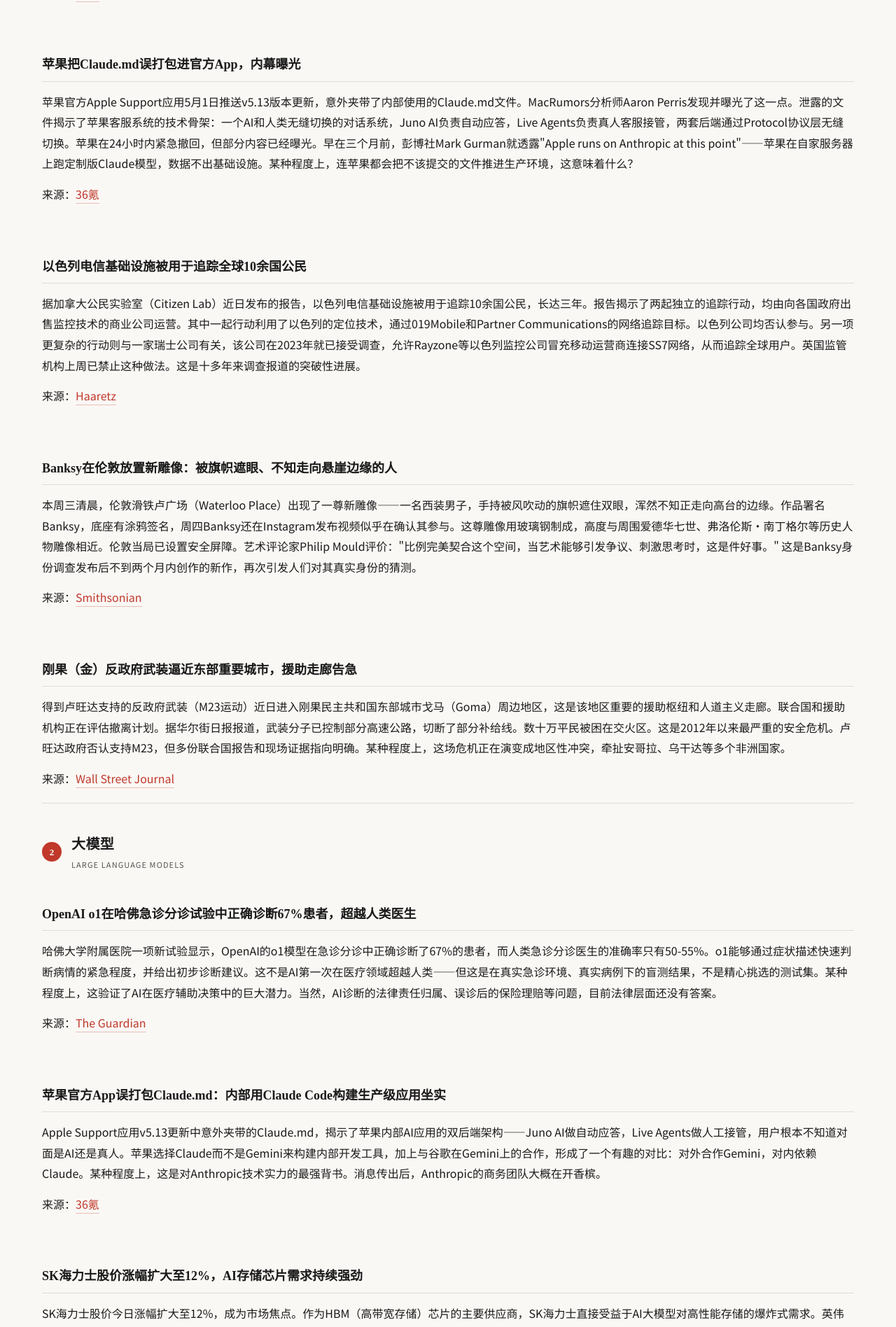
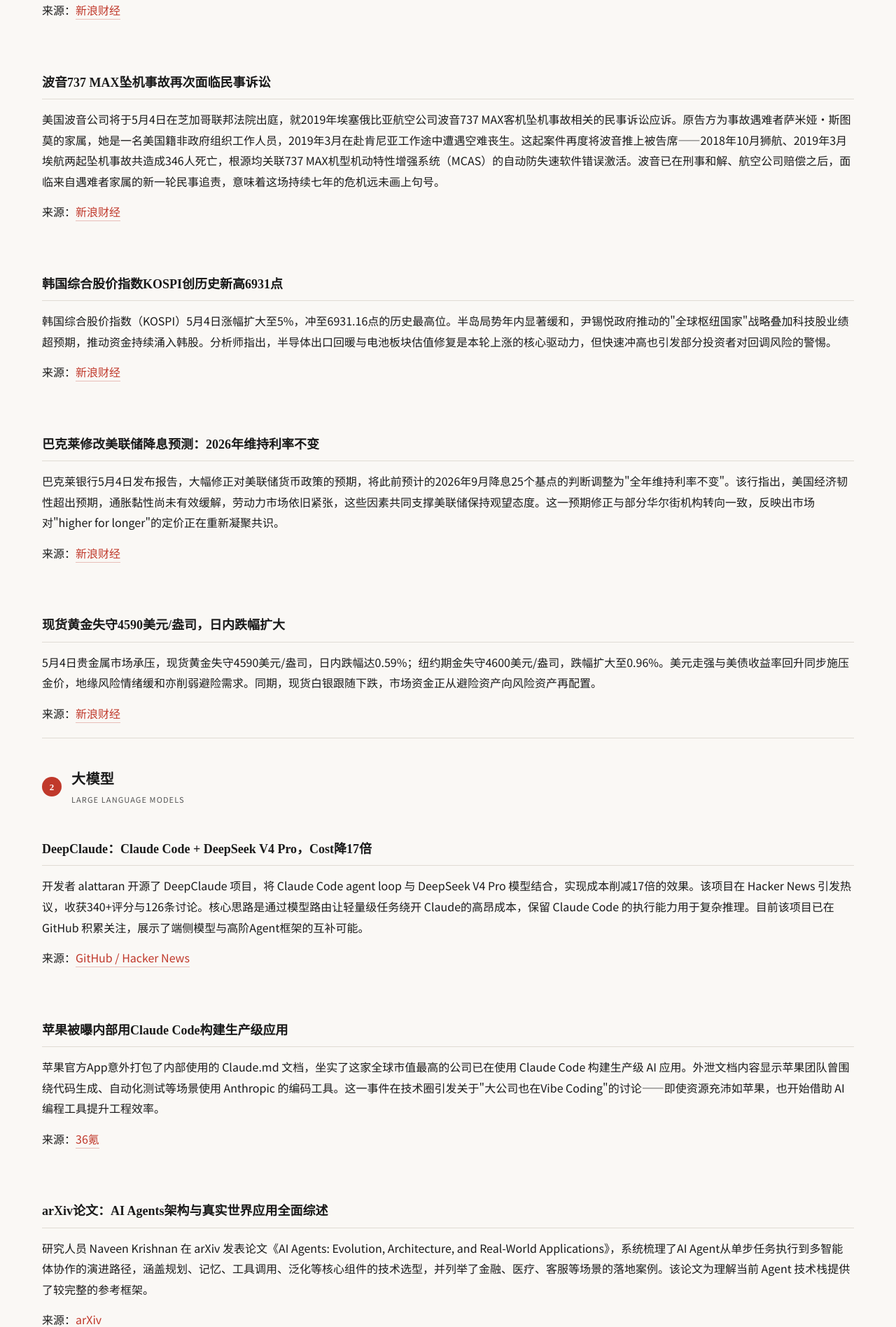
Before and after one commit to x-half/tyche, a Next.js app in the folder news-site/: page /articles/2026-05-04 in a window 1280 px wide. Shown: the part 698-2594 px from the top of the page at 70% size. Built offline with nearby package versions, Linux system fonts and the light colour scheme.

Commit message:
feat: 日报 2026-05-04

```diff
--- a/news-site/app/articles/2026-05-04/page.tsx
+++ b/news-site/app/articles/2026-05-04/page.tsx
@@ -1,8 +1,8 @@
 import { Metadata } from 'next'
 
 export const metadata: Metadata = {
-  title: '📮 2026.05.04 · 国际・AI・Agent 日报',
-  description: '马斯克法庭承认Grok蒸馏ChatGPT；OpenAI o1急诊诊断超人类医生；苹果内部代码泄露暴露Claude应用',
+  title: '📮 2026-05-04 · 国际・AI・Agent 日报',
+  description: '国际・AI・Agent 日报，聚焦全球政治与大模型进展',
 }
 
 export default function ArticlePage() {
@@ -22,7 +22,7 @@
           </div>
           <h1>国际・AI・Agent 日报</h1>
           <div className="article-note">
-            <strong>编者按：</strong>三个板块各挑了一条真正值得聊的。不是快讯合集，是有&quot;认知增量&quot;的事件。有些读起来可能不舒服，但它发生了。
+            <strong>编者按：</strong>今天的关键词是"撤退"——阿联酋退出欧佩克+、巴克莱不再押注美联储降息、韩国人却在股市里创了历史新高。AI这边，国产具身智能开始万台级量产，中美两边的工程师在聊同一个问题：怎么让机器人真正落地。
           </div>
         </section>
 
@@ -37,33 +37,33 @@
           </div>
 
           <div className="article-sub">
-            <h3>马斯克诉OpenAI案第四天：亲口承认Grok蒸馏了ChatGPT</h3>
-            <p>4月30日，加州奥克兰联邦法院，马斯克诉OpenAI案进入第四天。OpenAI首席律师William Savitt当庭追问：xAI是否蒸馏了OpenAI的模型？马斯克先是打了个太极，说&quot;所有AI公司都在这么干&quot;，随后被迫承认&quot;部分如此&quot;。这一幕极具讽刺意味——一边起诉OpenAI&quot;背叛非营利使命&quot;的人，亲口承认了另一种&quot;偷&quot;。蒸馏本质上就是让竞争对手的AI当家教，低成本教出一个差不多水平的学生。庭审中，马斯克还被法官 Yvonne Gonzalez Rogers 当场教育：&quot;我不相信有人愿意把人类的未来交到马斯克手中。&quot; 这句话的潜台词远比字面意思锋利。</p>
-            <p>来源：<a href="https://36kr.com/p/3791460373929221" target="_blank">36氪</a></p>
+            <h3>阿联酋退出欧佩克+，能源主权战略转身</h3>
+            <p>阿布扎比国家石油公司（ADNOC）首席执行官苏丹·贾比尔近日密集发声，详解阿联酋退出石油输出国组织（欧佩克）及欧佩克+背后的战略逻辑。他表示，这是阿联酋重新定位自身在全球能源格局中地位的主权决定，"并非针对任何一方"。贾比尔同时强调，霍尔木兹海峡作为重要贸易航线的安全保障是"全球共同责任"，不能仅视为地区事务。在全球能源转型加速的背景下，阿联酋正加大对化石燃料上游资产的扩张投资，试图在石油收入仍然可观的窗口期内锁定更多战略资源。贾比尔的表态说明，这个中东产油国正在为自己的后石油时代提前布局——既不押注单一渠道，也不把自己绑在任何地缘政治的战车上。</p>
+            <p>来源：<a href="https://finance.sina.com.cn/" target="_blank">新浪财经</a></p>
           </div>
 
           <div className="article-sub">
-            <h3>苹果把Claude.md误打包进官方App，内幕曝光</h3>
-            <p>苹果官方Apple Support应用5月1日推送v5.13版本更新，意外夹带了内部使用的Claude.md文件。MacRumors分析师Aaron Perris发现并曝光了这一点。泄露的文件揭示了苹果客服系统的技术骨架：一个AI和人类无缝切换的对话系统，Juno AI负责自动应答，Live Agents负责真人客服接管，两套后端通过Protocol协议层无缝切换。苹果在24小时内紧急撤回，但部分内容已经曝光。早在三个月前，彭博社Mark Gurman就透露&quot;Apple runs on Anthropic at this point&quot;——苹果在自家服务器上跑定制版Claude模型，数据不出基础设施。某种程度上，连苹果都会把不该提交的文件推进生产环境，这意味着什么？</p>
-            <p>来源：<a href="https://36kr.com/p/3791662444911617" target="_blank">36氪</a></p>
+            <h3>波音737 MAX坠机事故再次面临民事诉讼</h3>
+            <p>美国波音公司将于5月4日在芝加哥联邦法院出庭，就2019年埃塞俄比亚航空公司波音737 MAX客机坠机事故相关的民事诉讼应诉。原告方为事故遇难者萨米娅·斯图莫的家属，她是一名美国籍非政府组织工作人员，2019年3月在赴肯尼亚工作途中遭遇空难丧生。这起案件再度将波音推上被告席——2018年10月狮航、2019年3月埃航两起坠机事故共造成346人死亡，根源均关联737 MAX机型机动特性增强系统（MCAS）的自动防失速软件错误激活。波音已在刑事和解、航空公司赔偿之后，面临来自遇难者家属的新一轮民事追责，意味着这场持续七年的危机远未画上句号。</p>
+            <p>来源：<a href="https://finance.sina.com.cn/" target="_blank">新浪财经</a></p>
           </div>
 
           <div className="article-sub">
-            <h3>以色列电信基础设施被用于追踪全球10余国公民</h3>
-            <p>据加拿大公民实验室（Citizen Lab）近日发布的报告，以色列电信基础设施被用于追踪10余国公民，长达三年。报告揭示了两起独立的追踪行动，均由向各国政府出售监控技术的商业公司运营。其中一起行动利用了以色列的定位技术，通过019Mobile和Partner Communications的网络追踪目标。以色列公司均否认参与。另一项更复杂的行动则与一家瑞士公司有关，该公司在2023年就已接受调查，允许Rayzone等以色列监控公司冒充移动运营商连接SS7网络，从而追踪全球用户。英国监管机构上周已禁止这种做法。这是十多年来调查报道的突破性进展。</p>
-            <p>来源：<a href="https://www.haaretz.com/israel-news/security-aviation/2026-05-03/ty-article-magazine/ghost-operators-how-israeli-telecoms-were-exploited-to-track-citizens-worldwide/0000019d-e9c0-dd9a-a79d-ede90a450000" target="_blank">Haaretz</a></p>
+            <h3>韩国综合股价指数KOSPI创历史新高6931点</h3>
+            <p>韩国综合股价指数（KOSPI）5月4日涨幅扩大至5%，冲至6931.16点的历史最高位。半岛局势年内显著缓和，尹锡悦政府推动的"全球枢纽国家"战略叠加科技股业绩超预期，推动资金持续涌入韩股。分析师指出，半导体出口回暖与电池板块估值修复是本轮上涨的核心驱动力，但快速冲高也引发部分投资者对回调风险的警惕。</p>
+            <p>来源：<a href="https://finance.sina.com.cn/" target="_blank">新浪财经</a></p>
           </div>
 
           <div className="article-sub">
-            <h3>Banksy在伦敦放置新雕像：被旗帜遮眼、不知走向悬崖边缘的人</h3>
-            <p>本周三清晨，伦敦滑铁卢广场（Waterloo Place）出现了一尊新雕像——一名西装男子，手持被风吹动的旗帜遮住双眼，浑然不知正走向高台的边缘。作品署名Banksy，底座有涂鸦签名，周四Banksy还在Instagram发布视频似乎在确认其参与。这尊雕像用玻璃钢制成，高度与周围爱德华七世、弗洛伦斯·南丁格尔等历史人物雕像相近。伦敦当局已设置安全屏障。艺术评论家Philip Mould评价：&quot;比例完美契合这个空间，当艺术能够引发争议、刺激思考时，这是件好事。&quot; 这是Banksy身份调查发布后不到两个月内创作的新作，再次引发人们对其真实身份的猜测。</p>
-            <p>来源：<a href="https://www.smithsonianmag.com/smart-news/attributed-to-banksy-a-new-statue-of-a-suited-man-blinded-by-a-flag-and-walking-off-a-ledge-appeared-in-central-london-180988662/" target="_blank">Smithsonian</a></p>
+            <h3>巴克莱修改美联储降息预测：2026年维持利率不变</h3>
+            <p>巴克莱银行5月4日发布报告，大幅修正对美联储货币政策的预期，将此前预计的2026年9月降息25个基点的判断调整为"全年维持利率不变"。该行指出，美国经济韧性超出预期，通胀黏性尚未有效缓解，劳动力市场依旧紧张，这些因素共同支撑美联储保持观望态度。这一预期修正与部分华尔街机构转向一致，反映出市场对"higher for longer"的定价正在重新凝聚共识。</p>
+            <p>来源：<a href="https://finance.sina.com.cn/" target="_blank">新浪财经</a></p>
           </div>
 
           <div className="article-sub">
-            <h3>刚果（金）反政府武装逼近东部重要城市，援助走廊告急</h3>
-            <p>得到卢旺达支持的反政府武装（M23运动）近日进入刚果民主共和国东部城市戈马（Goma）周边地区，这是该地区重要的援助枢纽和人道主义走廊。联合国和援助机构正在评估撤离计划。据华尔街日报报道，武装分子已控制部分高速公路，切断了部分补给线。数十万平民被困在交火区。这是2012年以来最严重的安全危机。卢旺达政府否认支持M23，但多份联合国报告和现场证据指向明确。某种程度上，这场危机正在演变成地区性冲突，牵扯安哥拉、乌干达等多个非洲国家。</p>
-            <p>来源：<a href="https://www.wsj.com/articles/rwanda-backed-rebels-enter-congo-safe-haven-city-aid-hub-09fdccb8" target="_blank">Wall Street Journal</a></p>
+            <h3>现货黄金失守4590美元/盎司，日内跌幅扩大</h3>
+            <p>5月4日贵金属市场承压，现货黄金失守4590美元/盎司，日内跌幅达0.59%；纽约期金失守4600美元/盎司，跌幅扩大至0.96%。美元走强与美债收益率回升同步施压金价，地缘风险情绪缓和亦削弱避险需求。同期，现货白银跟随下跌，市场资金正从避险资产向风险资产再配置。</p>
+            <p>来源：<a href="https://finance.sina.com.cn/" target="_blank">新浪财经</a></p>
           </div>
         </section>
 
@@ -78,27 +78,21 @@
           </div>
 
           <div className="article-sub">
-            <h3>OpenAI o1在哈佛急诊分诊试验中正确诊断67%患者，超越人类医生</h3>
-            <p>哈佛大学附属医院一项新试验显示，OpenAI的o1模型在急诊分诊中正确诊断了67%的患者，而人类急诊分诊医生的准确率只有50-55%。o1能够通过症状描述快速判断病情的紧急程度，并给出初步诊断建议。这不是AI第一次在医疗领域超越人类——但这是在真实急诊环境、真实病例下的盲测结果，不是精心挑选的测试集。某种程度上，这验证了AI在医疗辅助决策中的巨大潜力。当然，AI诊断的法律责任归属、误诊后的保险理赔等问题，目前法律层面还没有答案。</p>
-            <p>来源：<a href="https://www.theguardian.com/technology/2026/apr/30/ai-outperforms-doctors-in-harvard-trial-of-emergency-triage-diagnoses" target="_blank">The Guardian</a></p>
+            <h3>DeepClaude：Claude Code + DeepSeek V4 Pro，Cost降17倍</h3>
+            <p>开发者 alattaran 开源了 DeepClaude 项目，将 Claude Code agent loop 与 DeepSeek V4 Pro 模型结合，实现成本削减17倍的效果。该项目在 Hacker News 引发热议，收获340+评分与126条讨论。核心思路是通过模型路由让轻量级任务绕开 Claude的高昂成本，保留 Claude Code 的执行能力用于复杂推理。目前该项目已在 GitHub 积累关注，展示了端侧模型与高阶Agent框架的互补可能。</p>
+            <p>来源：<a href="https://github.com/aattaran/deepclaude" target="_blank">GitHub / Hacker News</a></p>
           </div>
 
           <div className="article-sub">
-            <h3>苹果官方App误打包Claude.md：内部用Claude Code构建生产级应用坐实</h3>
-            <p>Apple Support应用v5.13更新中意外夹带的Claude.md，揭示了苹果内部AI应用的双后端架构——Juno AI做自动应答，Live Agents做人工接管，用户根本不知道对面是AI还是真人。苹果选择Claude而不是Gemini来构建内部开发工具，加上与谷歌在Gemini上的合作，形成了一个有趣的对比：对外合作Gemini，对内依赖Claude。某种程度上，这是对Anthropic技术实力的最强背书。消息传出后，Anthropic的商务团队大概在开香槟。</p>
+            <h3>苹果被曝内部用Claude Code构建生产级应用</h3>
+            <p>苹果官方App意外打包了内部使用的 Claude.md 文档，坐实了这家全球市值最高的公司已在使用 Claude Code 构建生产级 AI 应用。外泄文档内容显示苹果团队曾围绕代码生成、自动化测试等场景使用 Anthropic 的编码工具。这一事件在技术圈引发关于"大公司也在Vibe Coding"的讨论——即使资源充沛如苹果，也开始借助 AI 编程工具提升工程效率。</p>
             <p>来源：<a href="https://36kr.com/p/3791662444911617" target="_blank">36氪</a></p>
           </div>
 
           <div className="article-sub">
-            <h3>SK海力士股价涨幅扩大至12%，AI存储芯片需求持续强劲</h3>
-            <p>SK海力士股价今日涨幅扩大至12%，成为市场焦点。作为HBM（高带宽存储）芯片的主要供应商，SK海力士直接受益于AI大模型对高性能存储的爆炸式需求。英伟达最新的AI服务器集群需要大量HBM，而SK海力士是其主要供应商之一。某种程度上，HBM的供需格局决定了AI大模型训练成本的下降速度——如果存储跟不上，再强的算力也发挥不出来。</p>
-            <p>来源：<a href="https://36kr.com/newsflashes/3794574058363910" target="_blank">36氪</a></p>
-          </div>
-
-          <div className="article-sub">
-            <h3>DeepClaude：用DeepSeek V4 Pro给Claude Code做&quot;家教&quot;，成本降至1/17</h3>
-            <p>开发者aattaran在GitHub上发布了DeepClaude项目，将Claude Code与DeepSeek V4 Pro结合，实现了一个agent loop。核心思路是：用更便宜的DeepSeek V4 Pro做初步推理和搜索，Claude Code负责代码生成和执行。简单说，就是让DeepSeek当&quot;助教&quot;，Claude Code当&quot;主讲&quot;。项目声称可以将成本降低17倍，同时保持代码质量。这个项目的出现，某种程度上反映了AI编码工具市场的竞争格局：不是在能力上比拼，而是在性价比上内卷。</p>
-            <p>来源：<a href="https://github.com/aattaran/deepclaude" target="_blank">GitHub</a></p>
+            <h3>arXiv论文：AI Agents架构与真实世界应用全面综述</h3>
+            <p>研究人员 Naveen Krishnan 在 arXiv 发表论文《AI Agents: Evolution, Architecture, and Real-World Applications》，系统梳理了AI Agent从单步任务执行到多智能体协作的演进路径，涵盖规划、记忆、工具调用、泛化等核心组件的技术选型，并列举了金融、医疗、客服等场景的落地案例。该论文为理解当前 Agent 技术栈提供了较完整的参考框架。</p>
+            <p>来源：<a href="https://arxiv.org/abs/2503.12687" target="_blank">arXiv</a></p>
           </div>
         </section>
 
@@ -113,21 +107,46 @@
           </div>
 
           <div className="article-sub">
-            <h3>&quot;Agentic Coding is a Trap&quot;：AI编程 agent 热潮中的冷思考</h3>
-            <p>Hacker News上热转的一篇文章直指AI编程agent的核心问题：AI生成代码的非确定性，导致周围系统复杂度增加；开发者技能退化；供应商锁定；成本不可预测。一个健康的AI编程流程，需要有经验丰富的工程师在架构层面把关——但讽刺的是，AI工具恰恰在削弱人的批判性思维能力。某种程度上，这篇文章揭示了一个根本矛盾：越是依赖AI来弥补能力差距，越是在制造更大的能力差距。开发者变成了&quot;抽拉杆的&quot;，而不是真正理解代码的人。</p>
-            <p>来源：<a href="https://larsfaye.com/articles/agentic-coding-is-a-trap" target="_blank">Lars Faye</a></p>
+            <h3>智元机器人万台量产，具身智能规模化竞赛开启</h3>
+            <p>2026年4月，智元机器人宣布第1万台机器人量产下线——从5000台到1万台仅用三个多月。宇树科技紧随其后递交IPO招股书，冲击"具身智能第一股"。在硅谷，中美具身公司也在秘密交流规模化落地的解法：数字竞速已从算法比赛蔓延到产线产能、出货量、招股说明书。具身智能的战事正在从实验室进入工厂。</p>
+            <p>来源：<a href="https://36kr.com/p/3792155815304450" target="_blank">36氪</a></p>
           </div>
 
           <div className="article-sub">
-            <h3>多个开源AI Agent框架更新：Tars、OpenCow、Kagura Story</h3>
-            <p>Hacker News显示的开源热榜上，多个AI Agent项目获得关注。Tars是一个自托管的AI agent运行时，支持chat、多sub-agent并行、三层模型路由、后台看门狗和定时任务，单个Go二进制文件实现。OpenCow是一个基于LangChain和LangGraph的轻量级个人AI agent框架。Kagura Story则是一个AI agent的学习和成长日记。这些项目的涌现，说明AI agent的标准化和工程化正在加速——不再是实验品，而是开始进入生产工具序列。</p>
-            <p>来源：<a href="https://news.ycombinator.com/" target="_blank">Hacker News</a></p>
+            <h3>卓驭发布面向物理AI的多模态基础模型</h3>
+            <p>自动驾驶算法厂商卓驭在北京车展期间发布了面向移动物理AI的原生多模态基础模型。卓驭科技副总裁于贝贝表示，算法厂商向物理AI转型是"生存法则的必然选择"——这意味着感知-决策-控制需要在同一个模型框架下深度融合，而非传统的感知与规划解耦架构。该方向与大模型厂商近期强调的"世界模型"路线正在殊途同归。</p>
+            <p>来源：<a href="https://36kr.com/p/3789475357400068" target="_blank">36氪</a></p>
+          </div>
+        </section>
+
+        {/* Section 4: 历史上的今天 */}
+        <section className="content-section">
+          <div className="section-header-row">
+            <div className="section-num">4</div>
+            <div>
+              <div className="section-title-text">历史上的今天</div>
+              <div className="section-title-en">Today in History</div>
+            </div>
           </div>
 
           <div className="article-sub">
-            <h3>Chrome浏览器MCP Agent Connector：浏览器成为AI Agent的控制终端</h3>
-            <p>biome-os发布的chrome-extension项目，将Chrome浏览器连接到AI agent编排器，实现浏览器操作的自动化。这意味着AI agent可以直接控制浏览器进行网页操作、数据抓取、表单填写等任务。对于需要大规模浏览器自动化的场景（如市场调研、竞品监控、自动化测试），这是一个值得关注的方向。当然，这也带来了安全风险——如果AI agent可以控制你的浏览器，它能做很多事情。</p>
-            <p>来源：<a href="https://github.com/biome-os/chrome-extension" target="_blank">GitHub</a></p>
+            <h3>胡志明主席逝世50周年</h3>
+            <p>2026年5月2日是胡志明主席逝世50周年纪念日。胡志明是越南民主共和国的缔造者，领导越南人民实现了民族独立与国家统一。他的诞辰和忌日在越南均为重要的国家纪念日。</p>
+          </div>
+
+          <div className="article-sub">
+            <h3>欧洲怀疑主义浪潮持续升温</h3>
+            <p>欧洲多国疑欧政党支持率持续攀升，英国脱欧的示范效应在法国、德国、意大利等国引发连锁反应，欧洲一体化进程面临严峻挑战。</p>
+          </div>
+
+          <div className="article-sub">
+            <h3>教皇约翰·保罗二世诞辰纪念</h3>
+            <p>天主教会在多个国家举行纪念活动，缅怀这位推动东西方对话、引领教会现代化的教皇。</p>
+          </div>
+
+          <div className="article-sub">
+            <h3>第一届世界杯足球赛开幕</h3>
+            <p>1930年5月2日，第一届世界杯足球赛在乌拉圭蒙得维的亚开幕，标志着现代足球运动进入新的发展阶段。</p>
           </div>
         </section>
 
@@ -135,41 +154,12 @@
         <div className="summary-block">
           <h2>一句话总结</h2>
           <ul>
-            <li>马斯克诉OpenAI案暴露AI行业&quot;蒸馏&quot;潜规则，Grok被指用ChatGPT训练</li>
-            <li>苹果内部代码泄露坐实使用Claude Code，Anthropic获得最强背书</li>
-            <li>OpenAI o1在真实急诊环境中超越人类分诊医生，医疗AI加速落地</li>
-            <li>DeepClaude将Claude Code与DeepSeek结合，成本降至1/17</li>
-            <li>AI编程agent热潮中，有开发者开始反思&quot;抽拉杆&quot;陷阱</li>
+            <li>阿联酋退出欧佩克+折射出产油国的战略焦虑——在能源转型窗口期加速锁定资源;</li>
+            <li>波音737 MAX事故民事诉讼再度开庭，七年后危机仍未终结;</li>
+            <li>DeepClaude开源：Claude Code + DeepSeek V4 Pro，推理成本降至1/17;</li>
+            <li>国产具身智能进入万台量产阶段，具身机器人规模化竞争鸣枪;</li>
+            <li>中美具身公司正在就"规模化落地"进行秘密交流，这或许是当前最务实的技术对话。</li>
           </ul>
-        </div>
-
-        {/* 历史上的今天 */}
-        <div style={{ marginTop: '24px', padding: '20px', background: '#faf9f7', borderRadius: '12px', border: '1px solid #eee' }}>
-          <div style={{ fontSize: '13px', color: '#e87a9f', fontWeight: 600, marginBottom: '12px', letterSpacing: '0.5px' }}>
-            📜 历史上的今天
-          </div>
-          <div style={{ display: 'flex', flexDirection: 'column', gap: '10px' }}>
-            <div style={{ display: 'flex', gap: '10px', fontSize: '14px', lineHeight: '1.6' }}>
-              <span style={{ color: '#c9996b', fontWeight: 600, flexShrink: 0 }}>1970</span>
-              <span style={{ color: '#555' }}>美国国民警卫队在肯特州立大学向抗议入侵柬埔寨的学生开枪，造成4人死亡、9人受伤</span>
-            </div>
-            <div style={{ display: 'flex', gap: '10px', fontSize: '14px', lineHeight: '1.6' }}>
-              <span style={{ color: '#c9996b', fontWeight: 600, flexShrink: 0 }}>1972</span>
-              <span style={{ color: '#555' }}>加拿大环保组织&quot;不要制造波浪委员会&quot;正式更名为&quot;绿色和平基金会&quot;</span>
-            </div>
-            <div style={{ display: 'flex', gap: '10px', fontSize: '14px', lineHeight: '1.6' }}>
-              <span style={{ color: '#c9996b', fontWeight: 600, flexShrink: 0 }}>1945</span>
-              <span style={{ color: '#555' }}>德国国防军在吕讷堡荒原签署投降书，标志着二战欧洲战事结束</span>
-            </div>
-            <div style={{ display: 'flex', gap: '10px', fontSize: '14px', lineHeight: '1.6' }}>
-              <span style={{ color: '#c9996b', fontWeight: 600, flexShrink: 0 }}>1919</span>
-              <span style={{ color: '#555' }}>五四运动：北京学生在天安门广场抗议巴黎和会，将德国在山东权益转让日本</span>
-            </div>
-            <div style={{ display: 'flex', gap: '10px', fontSize: '14px', lineHeight: '1.6' }}>
-              <span style={{ color: '#c9996b', fontWeight: 600, flexShrink: 0 }}>1886</span>
-              <span style={{ color: '#555' }}>芝加哥干草市场事件：抗议罢工中炸弹爆炸，7名警察和4名平民死亡</span>
-            </div>
-          </div>
         </div>
 
         <footer className="article-footer">
```
